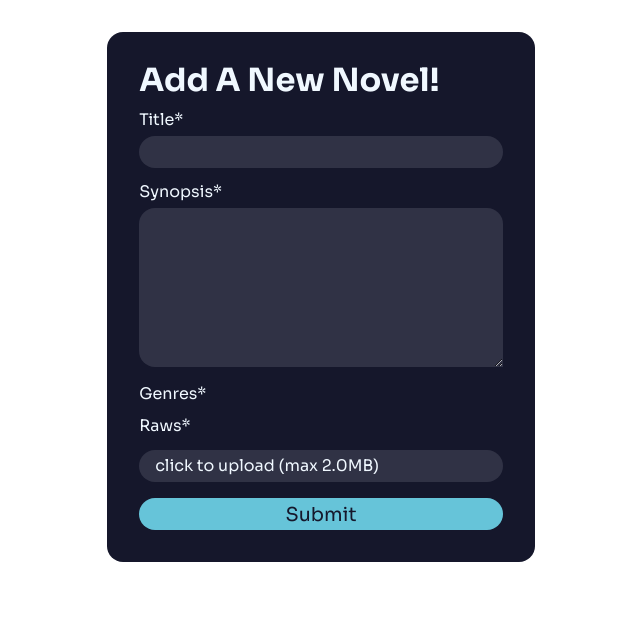
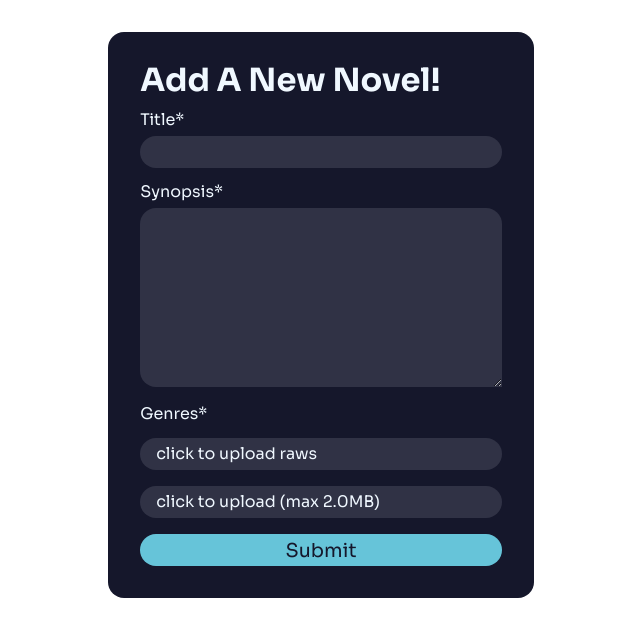
Before and after one commit to Yuheng3107/translationwebsite, a Django app: page /translators/addnovel in a window 1280 px wide. Shown: the part 64-701 px from the top of the page, without its empty margins (319-959 px from the left). Run offline with Django 4.2, Linux system fonts and the light colour scheme; the visitor is signed in with stand-in values (Sample User, id 1); data that the repository does not hold is empty; some libraries are stand-ins or nearby versions.

Commit message:
added styling to file input for uploading raws on translator side

```diff
--- a/static/translator/css/translator_pages.css
+++ b/static/translator/css/translator_pages.css
@@ -46,6 +46,7 @@
     border-radius: 1rem;
     color:var(--form-text-primary);
     padding: 0 1em;
+    font-family: 'Sora', sans-serif;
 }
 
 form input {
@@ -67,7 +68,7 @@
     height:2rem;
 } */
 
-label[for=id_picture] {
+label[for=id_picture], label[for=id_raws] {
     background-color: var(--form-field-bg);
     display:flex;
     border-radius: 1rem;
@@ -76,7 +77,7 @@
     align-items:center;
     cursor:pointer;
 }
-label[for=id_picture]:hover {
+label[for=id_picture]:hover, label[for=id_raws]:hover {
     filter:brightness(1.3);
 }
 
--- a/translators/forms.py
+++ b/translators/forms.py
@@ -12,6 +12,7 @@
     # because we need to pull out things like content_type
     picture = forms.FileField(required=False, label="click to upload (max "+max_upload_limit_text + ")")
     upload_field_name = 'picture'
+    raws = forms.FileField(required=False, label="click to upload raws")
 
     class Meta:
         model = Novel
@@ -21,8 +22,6 @@
         queryset = Genre.objects.all(),
         widget = forms.CheckboxSelectMultiple
     )
-
-    # title = forms.CharField(widget=forms.TextInput(attrs={'class':'form-control'}))
 
     def clean(self):
         cleaned_data = super().clean()
```
